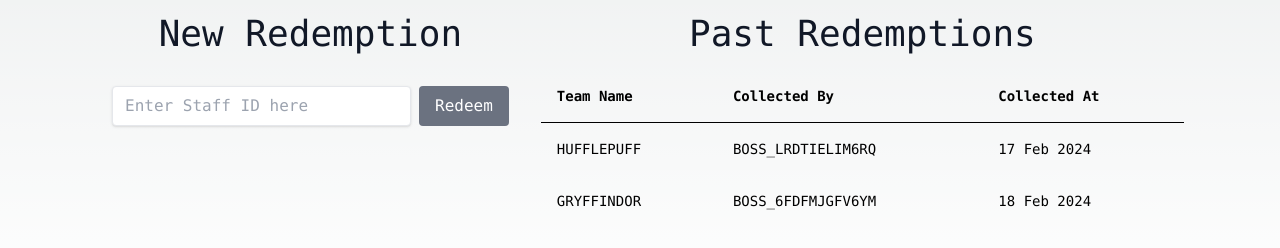
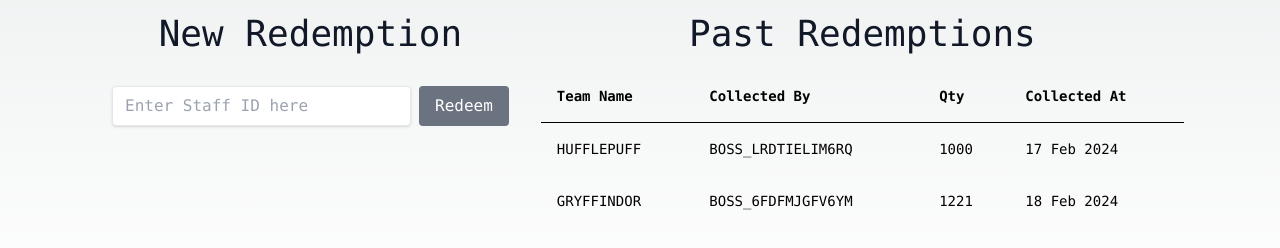
Before and after one commit to darylloh29/redeem-it, a Next.js app: page / in a window 1280 px wide. Shown: the part 644-892 px from the top of the page. Built offline with nearby package versions, Linux system fonts and the light colour scheme; no server answers.

Commit message:
Add qty redeemedto past redemption data

```diff
--- a/src/app/components/NewRedemption.tsx
+++ b/src/app/components/NewRedemption.tsx
@@ -11,14 +11,10 @@ interface NewRedemptionProps {
 
 type StaffPassID = string;
 type TeamName = string;
-type Staff = {
-  staff_pass_id: StaffPassID;
-  team_name: TeamName;
-  created_at: string;
-};
 type RedemptionData = {
   team_name: string;
   staff_pass_id: string;
+  qty_redeemed: number;
   redeemed_at: number;
 };
 
@@ -68,6 +64,7 @@ export default function NewRedemption(props: NewRedemptionProps) {
     const newRedemption: RedemptionData = {
       team_name: teamName!.toUpperCase(),
       staff_pass_id: staffID,
+      qty_redeemed: numToRedeem,
       redeemed_at: new Date().getTime(),
     };
     redemptionList.push(newRedemption);
--- a/src/app/components/PastRedemptions.tsx
+++ b/src/app/components/PastRedemptions.tsx
@@ -10,10 +10,11 @@ interface PastRedemptionsProps {
 type RedemptionData = {
   team_name: string;
   staff_pass_id: string;
+  qty_redeemed: number;
   redeemed_at: number;
 };
 
-const TABLE_HEAD = ["Team Name", "Collected By", "Collected At"];
+const TABLE_HEAD = ["Team Name", "Collected By", "Qty", "Collected At"];
 
 const convertEpochToDate = (epoch: number) => {
   const months = [
@@ -76,13 +77,14 @@ export default function PastRedemptions(props: PastRedemptionsProps) {
               </thead>
               <tbody>
                 {props.redemptionList.map(
-                  ({ team_name, staff_pass_id, redeemed_at }) => {
+                  ({ team_name, staff_pass_id, qty_redeemed, redeemed_at }) => {
                     const classes = "p-4";
                     const redeemedDate = convertEpochToDate(redeemed_at);
                     return (
                       <tr key={staff_pass_id}>
                         <td className={classes}>{team_name}</td>
                         <td className={classes}>{staff_pass_id}</td>
+                        <td className={classes}>{qty_redeemed}</td>
                         <td className={classes}>{redeemedDate}</td>
                       </tr>
                     );
--- a/src/app/components/Redemptions.tsx
+++ b/src/app/components/Redemptions.tsx
@@ -7,14 +7,10 @@ import PastRedemptions from "./PastRedemptions";
 interface RedemptionsProps {
   staffMap: Map<string, string>;
 }
-type Staff = {
-  staff_pass_id: string;
-  team_name: string;
-  created_at: string;
-};
 type RedemptionData = {
   team_name: string;
   staff_pass_id: string;
+  qty_redeemed: number;
   redeemed_at: number;
 };
 
```
Also changed, not shown: db/team-to-redeemed-mapping.csv.
